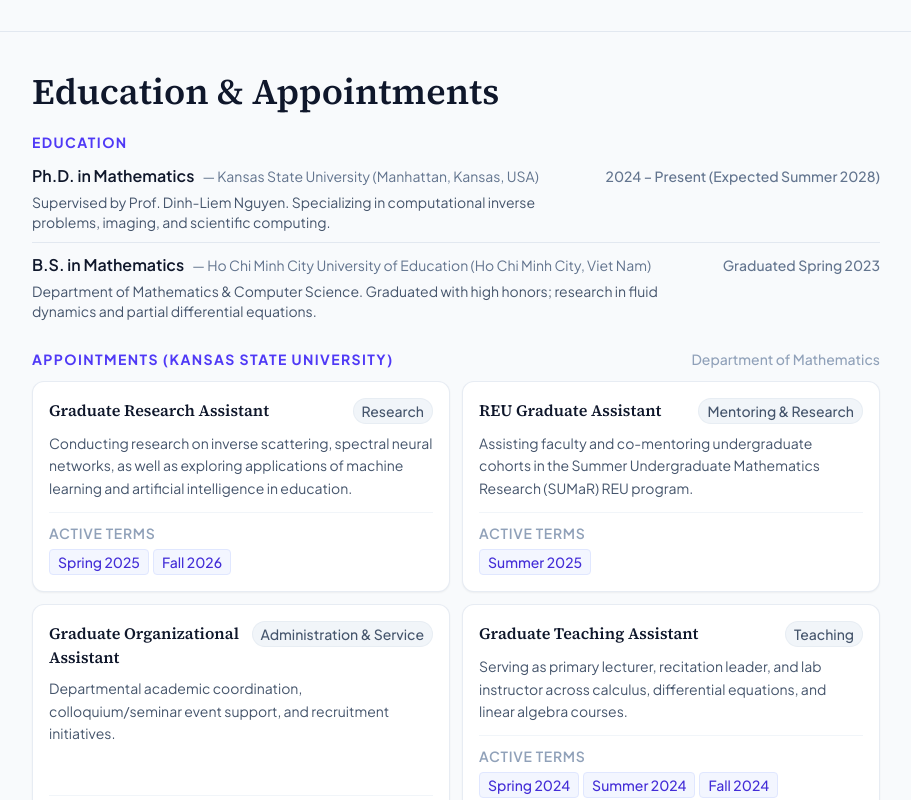
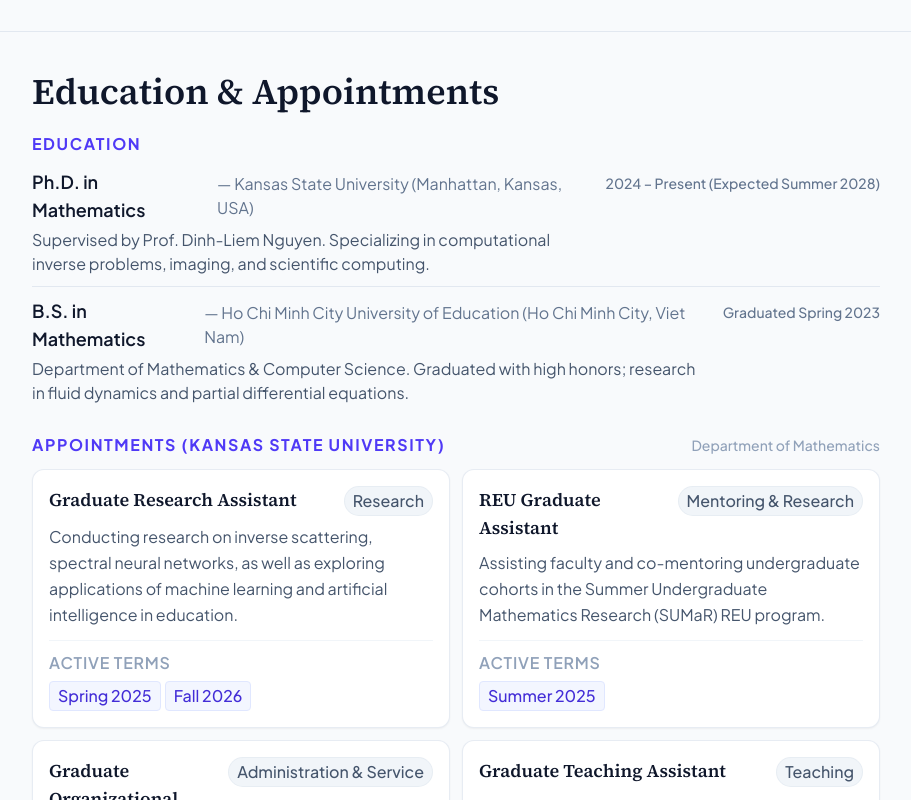
Before and after one commit to nhungnh-dot/nhungnh-dot.github.io, a React (Vite) app: page / in a window 1280 px wide. Shown: the part 640-1440 px from the top of the page, without its empty margins (184-1095 px from the left). Built offline with nearby package versions, Linux system fonts and the light colour scheme.

Commit message:
Align EducationEmployment.tsx typography with other tabs

```diff
--- a/src/components/EducationEmployment.tsx
+++ b/src/components/EducationEmployment.tsx
@@ -12,7 +12,7 @@
 
         {/* Education */}
         <div className="mb-6">
-          <h3 className="text-xs uppercase tracking-widest text-indigo-600 dark:text-indigo-400 font-bold mb-3">
+          <h3 className="text-sm uppercase tracking-widest text-indigo-600 dark:text-indigo-400 font-bold mb-3">
             Education
           </h3>
           <ul className="divide-y divide-slate-200 dark:divide-slate-800 list-none">
@@ -20,15 +20,15 @@
               <li key={edu.id} className="py-2.5 first:pt-0 last:pb-0 flex flex-col sm:flex-row sm:items-baseline sm:justify-between gap-1 sm:gap-4">
                 <div>
                   <div className="flex items-center gap-2">
-                    <span className="font-semibold text-sm text-slate-900 dark:text-slate-100">
+                    <span className="font-semibold text-base text-slate-900 dark:text-slate-100">
                       {edu.degree}
                     </span>
-                    <span className="text-xs text-slate-500 dark:text-slate-400">
+                    <span className="text-sm text-slate-500 dark:text-slate-400">
                       — {edu.institution} ({edu.location})
                     </span>
                   </div>
                   {edu.details && (
-                    <p className="text-xs text-slate-600 dark:text-slate-400 mt-1">
+                    <p className="text-sm text-slate-600 dark:text-slate-400 mt-1">
                       {edu.details}
                     </p>
                   )}
@@ -44,7 +44,7 @@
         {/* Appointments at KSU */}
         <div className="pt-1">
           <div className="flex items-center justify-between mb-3">
-            <h3 className="text-xs uppercase tracking-widest text-indigo-600 dark:text-indigo-400 font-bold">
+            <h3 className="text-sm uppercase tracking-widest text-indigo-600 dark:text-indigo-400 font-bold">
               Appointments (Kansas State University)
             </h3>
             <span className="text-xs text-slate-400 dark:text-slate-500 font-medium hidden sm:inline">
@@ -60,28 +60,28 @@
               >
                 <div>
                   <div className="flex items-start justify-between gap-2 mb-2">
-                    <h4 className="font-semibold text-sm text-slate-900 dark:text-slate-100 font-serif-academic">
+                    <h4 className="font-semibold text-base text-slate-900 dark:text-slate-100 font-serif-academic">
                       {job.title}
                     </h4>
-                    <span className="px-2 py-0.5 text-xs font-medium rounded-full bg-slate-100 dark:bg-slate-800 text-slate-600 dark:text-slate-300 whitespace-nowrap border border-slate-200/60 dark:border-slate-700/60">
+                    <span className="px-2 py-0.5 text-sm font-medium rounded-full bg-slate-100 dark:bg-slate-800 text-slate-600 dark:text-slate-300 whitespace-nowrap border border-slate-200/60 dark:border-slate-700/60">
                       {job.type}
                     </span>
                   </div>
 
-                  <p className="text-xs text-slate-600 dark:text-slate-400 leading-relaxed mb-3">
+                  <p className="text-sm text-slate-600 dark:text-slate-400 leading-relaxed mb-3">
                     {job.description}
                   </p>
                 </div>
 
                 <div className="pt-2.5 border-t border-slate-100 dark:border-slate-800/80">
-                  <span className="text-xs uppercase tracking-wider font-semibold text-slate-400 dark:text-slate-500 block mb-1.5">
+                  <span className="text-sm uppercase tracking-wider font-semibold text-slate-400 dark:text-slate-500 block mb-1.5">
                     Active Terms
                   </span>
                   <div className="flex flex-wrap gap-1">
                     {job.semesters.map((sem, sIdx) => (
                       <span
                         key={sIdx}
-                        className="px-2 py-0.5 rounded text-xs font-medium bg-indigo-50/70 dark:bg-indigo-950/40 text-indigo-700 dark:text-indigo-300 border border-indigo-100 dark:border-indigo-900/50"
+                        className="px-2 py-0.5 rounded text-sm font-medium bg-indigo-50/70 dark:bg-indigo-950/40 text-indigo-700 dark:text-indigo-300 border border-indigo-100 dark:border-indigo-900/50"
                       >
                         {sem}
                       </span>
```
